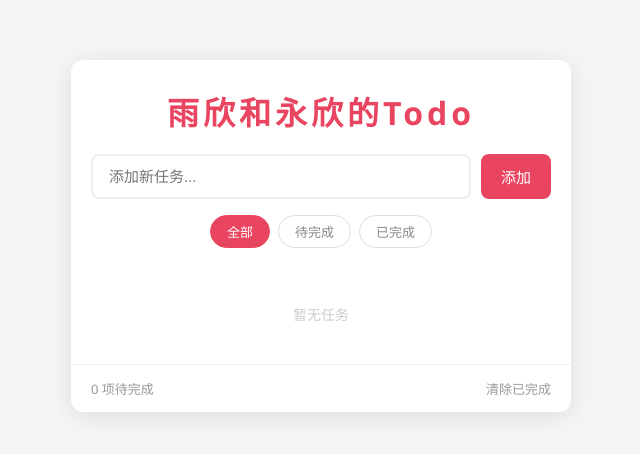
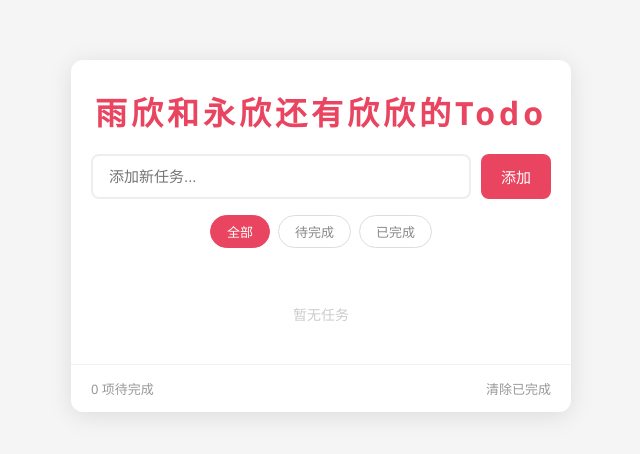
Before and after one commit to blackcatsys/git-tutorial--v1, a plain HTML site: page todo.html in a window 1280 px wide. Shown: the whole page, without its empty margins (319-959 px from the left). Drawn offline with Linux system fonts and the light colour scheme.

Commit message:
feat：修改文案

```diff
--- a/todo.html
+++ b/todo.html
@@ -8,7 +8,7 @@
 </head>
 <body>
   <div class="app">
-    <h1>雨欣和永欣的Todo</h1>
+    <h1>雨欣和永欣还有欣欣的Todo</h1>
     <form class="input-bar" id="todoForm">
       <input type="text" id="todoInput" placeholder="添加新任务..." autocomplete="off">
       <button type="submit">添加</button>
```
